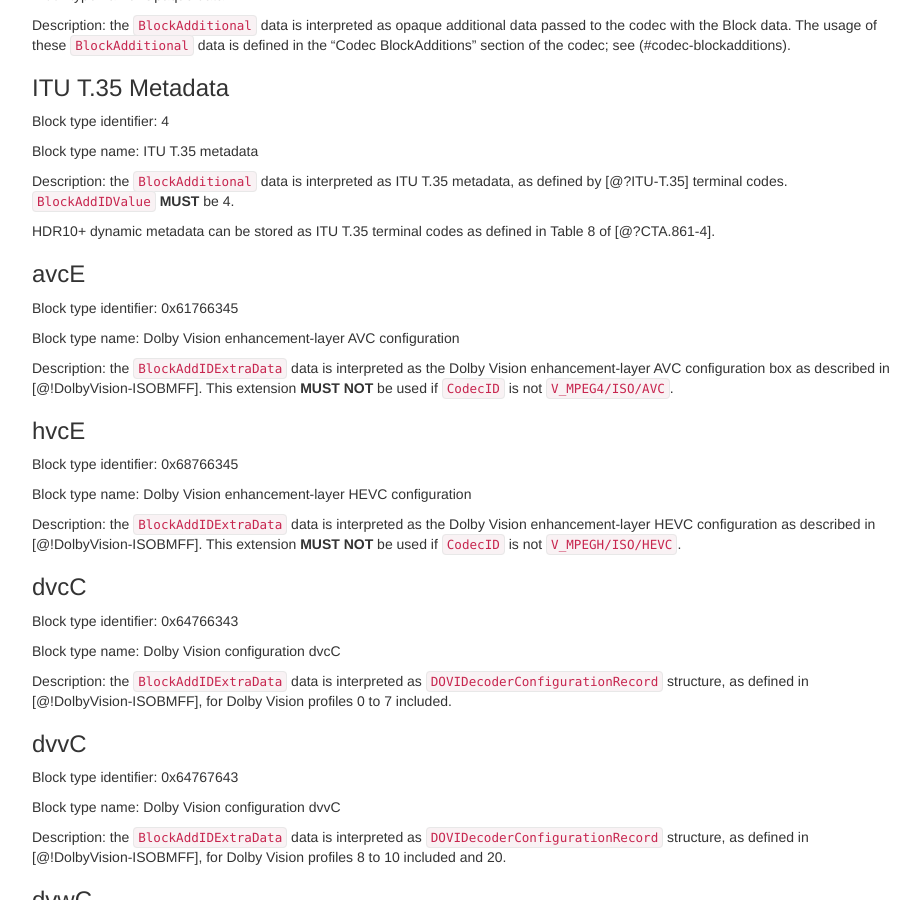
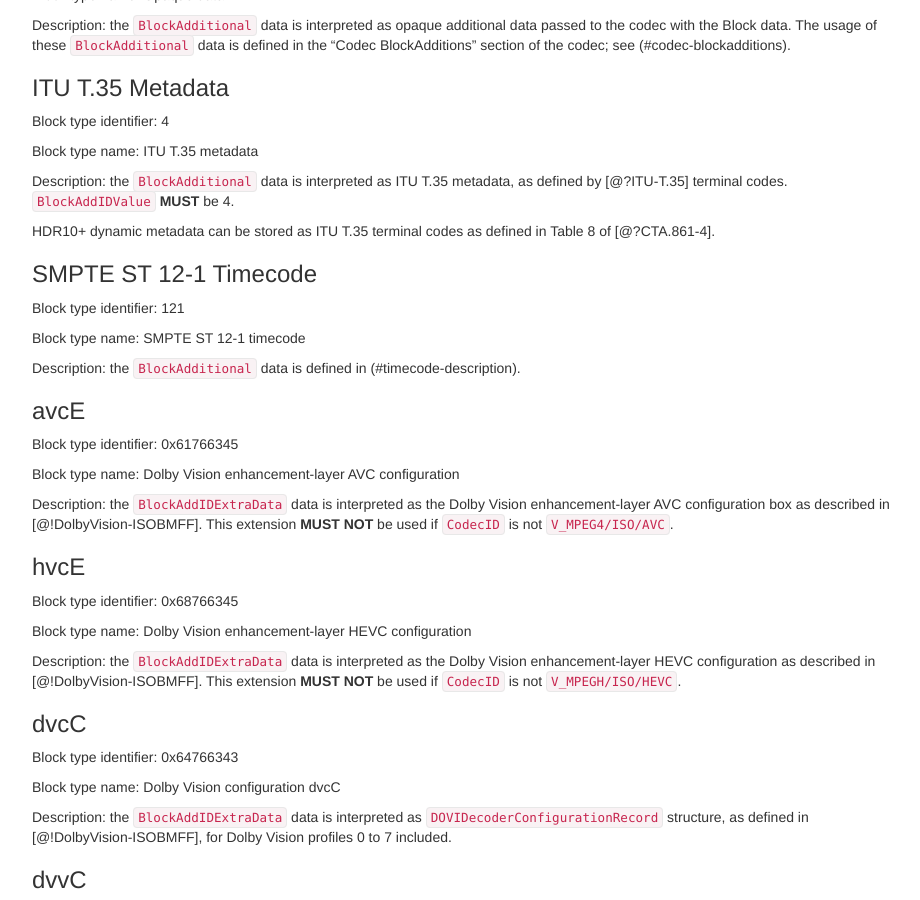
Before and after one commit to ietf-wg-cellar/matroska-specification, a Jekyll site: the page built from codec_specs.md, in a window 1280 px wide and 900 px high, scrolled down 19780 px. Shown: the whole window, without its empty margins (273-1193 px from the left). Built offline with Jekyll 4.4.1, drawn with Linux system fonts in a browser that asks for light colours; our own code applies the rules of GitHub Pages for plain Markdown files.

Commit message:
add BlockAddIDType 121 (timecode) to the list of BlockAddIDType
So they are all found in one place in the document.

```diff
--- a/codec_specs.md
+++ b/codec_specs.md
@@ -1160,6 +1160,14 @@
 
 HDR10+ dynamic metadata can be stored as ITU T.35 terminal codes as defined in Table 8 of [@?CTA.861-4].
 
+### SMPTE ST 12-1 Timecode
+
+Block type identifier: 121
+
+Block type name: SMPTE ST 12-1 timecode
+
+Description: the `BlockAdditional` data is defined in (#timecode-description).
+
 ### avcE
 
 Block type identifier: 0x61766345
```
